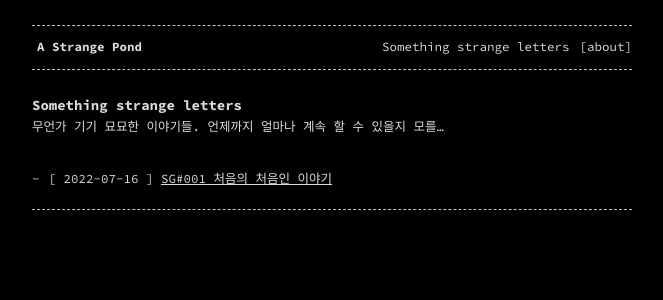
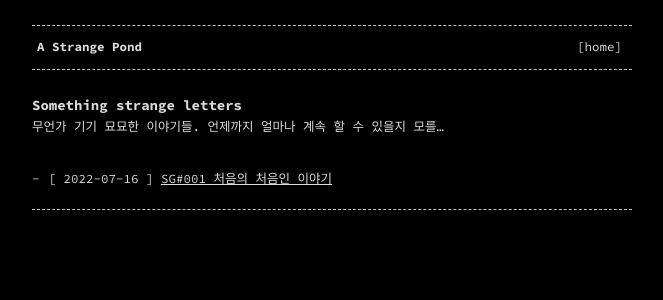
Before and after one commit to i0d/i0d.github.io, a Jekyll site: the page built from index.md, in a window 1280 px wide. Shown: the top 300 px of the page, without its empty margins (308-971 px from the left). Built offline with Jekyll 4.4.1, drawn with Linux system fonts in a browser that asks for light colours.

Commit message:
chore: modify home page label

```diff
--- a/_includes/header.html
+++ b/_includes/header.html
@@ -6,7 +6,7 @@
       {%- for path in page_paths -%}
         {%- assign my_page = site.pages | where: "path", path | first -%}
         {%- if my_page.title -%}
-        <li><a href="{{ my_page.url | relative_url }}">{{ my_page.title | escape }}</a></li>
+        <li><a href="{{ my_page.url | relative_url }}">{{ my_page.label | my_page.title | escape }}</a></li>
         {%- endif -%}
       {%- endfor -%}
     </ul>
--- a/index.md
+++ b/index.md
@@ -1,4 +1,5 @@
 ---
+label: "[home]"
 title: "Something strange letters"
 layout: home
 permalink: /
```
